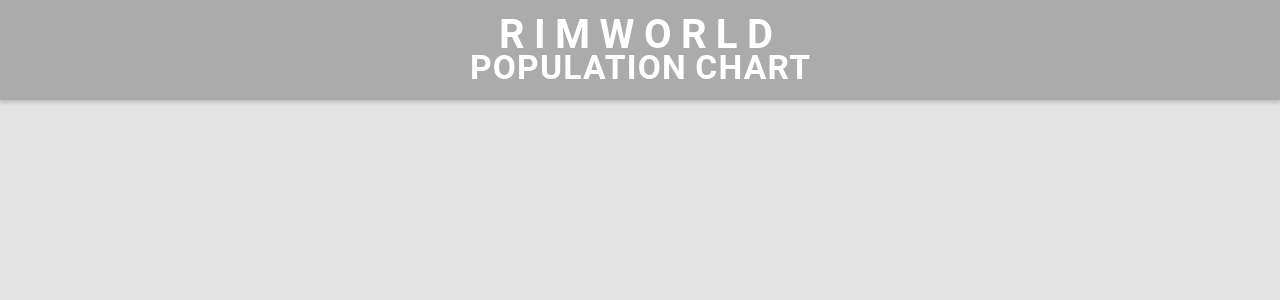
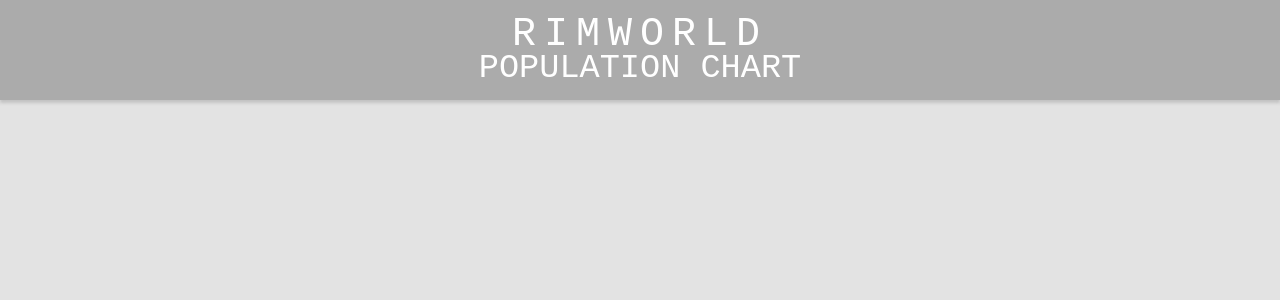
Before and after one commit to PochatokSolutions/rimworld-popchart-app, an Angular app: page / in a window 1280 px wide. Shown: the top 300 px of the page. Built offline with nearby package versions, Linux system fonts and the light colour scheme.

Commit message:
POCHA-21 fix font property

```diff
--- a/src/app/modules/core/components/header/header.component.scss
+++ b/src/app/modules/core/components/header/header.component.scss
@@ -14,10 +14,7 @@
   margin: 0;
   color: #fff;
   width: 488px;
-  font-family: Roboto, monospace;
-  font-style: normal;
-  font-weight: bold;
-  font-size: 2.5rem;
+  font: 2.5rem normal bold Roboto, monospace;
   text-align: center;
   text-transform: uppercase;
   font-feature-settings: 'cpsp' on;
```
